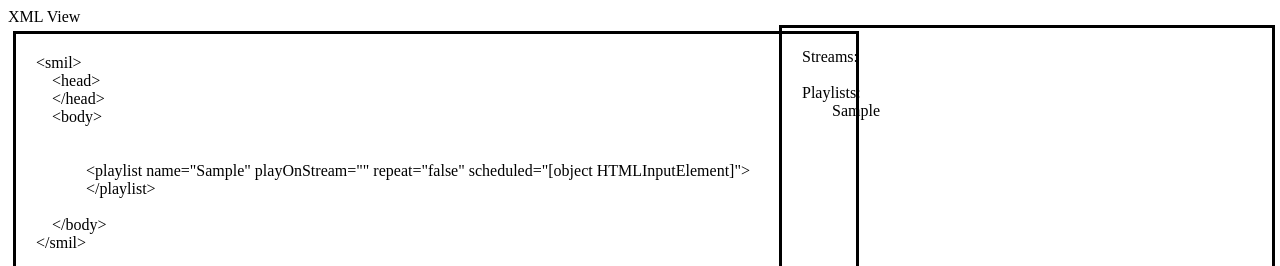
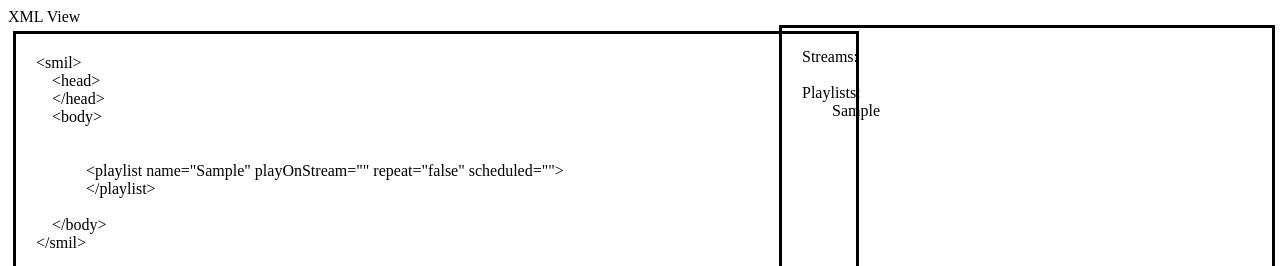
Before and after one commit to MrMicrowaveOven/smilManipulation, a plain HTML site: page index.html in a window 1280 px wide. Both pictures are taken after typing "Sample" into the empty fields and a click on the button "Add Playlist". Shown: the top 266 px of the page. Drawn offline with Linux system fonts and the light colour scheme.

Commit message:
Playlist elements now properly display dateTime

```diff
--- a/index.html
+++ b/index.html
@@ -109,7 +109,7 @@
         var playlistXML = '<playlist name="' + playlistName
                         + '" playOnStream="' + playlistStream
                         + '" repeat="' + repeat
-                        + '" scheduled="' + dateTime + '">'
+                        + '" scheduled="' + timeToPlay + '">'
         var playlist = document.createTextNode(playlistXML);
 
         //Put XML object into a div with id equal to playlistName
```
